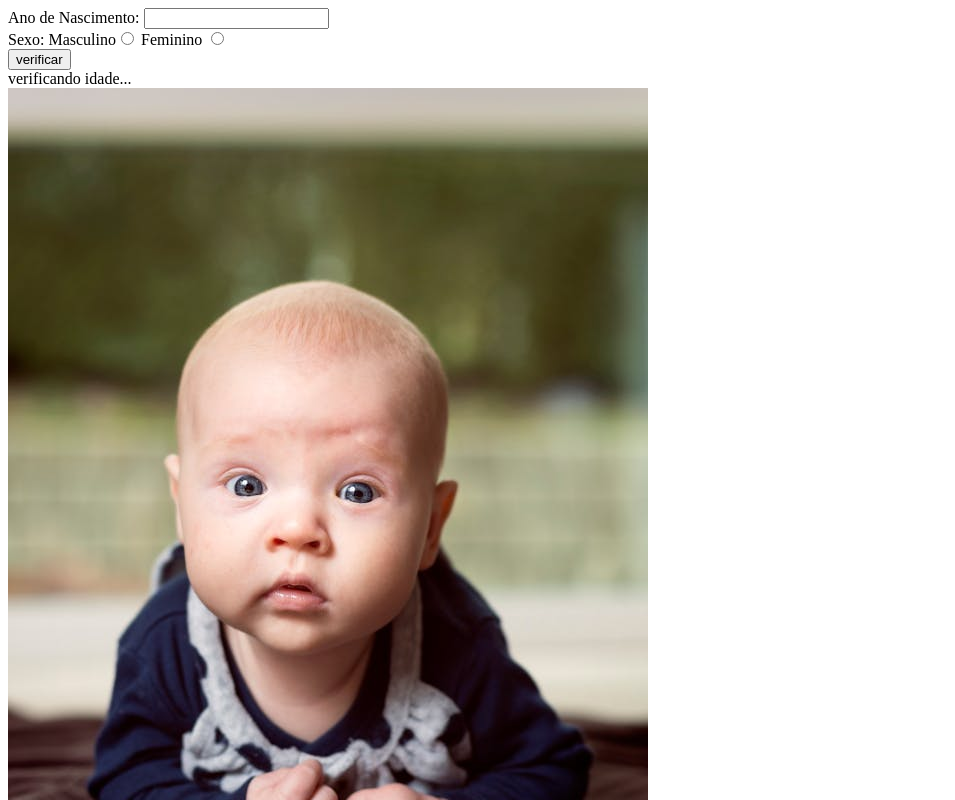
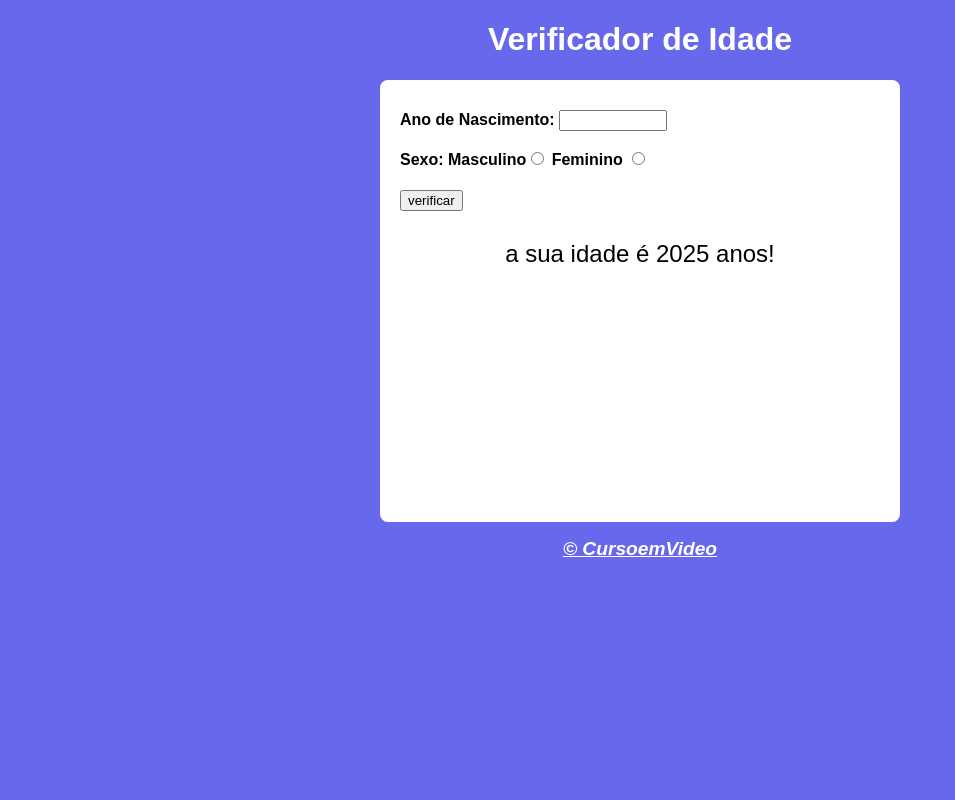
Before and after one commit to RenanAlfenas/JavaScript, a plain HTML site: page aula6/ex002.html in a window 1280 px wide. Both pictures are taken after a click on the button "verificar". Shown: the top 800 px of the page, without its empty margins (0-955 px from the left). Drawn offline with Linux system fonts and the light colour scheme.

Commit message:
verificador de idade

```diff
--- a/aula6/estilos/style.css
+++ b/aula6/estilos/style.css
@@ -1 +1,53 @@
 @charset "UTF-8";
+
+body {
+    background-color: rgb(104, 104, 236);
+    font-family: Arial, Helvetica, sans-serif;
+}
+
+h1 {
+    color: white;
+    text-align: center;
+}
+
+section {
+    background-color: white;
+    border-radius: 8px;
+    padding: 10px;
+    width: 500px;
+    margin: auto;
+}
+
+div#verificador {
+    padding: 10px;
+    line-height: 40px;
+    font-weight: bold;
+}
+
+input#textano {
+    width: 100px;
+}
+
+div#msg {
+    text-align: center;
+    font-size: 1.5em;
+    padding: 10px;
+}
+
+img#foto {
+    width: 230px;
+    height: 230px;
+    border-radius: 50%;
+}
+
+div#imagem {
+    text-align: center;
+}
+
+footer {
+    text-align: center;
+    color: white;
+    font-size: 0.8em;
+    text-decoration: underline;
+    font-style: italic;
+}
--- a/aula6/ex002.html
+++ b/aula6/ex002.html
@@ -5,36 +5,41 @@
     <meta name="viewport" content="width=device-width, initial-scale=1.0">
     <title>Verificador de Idade</title>
     <link rel="stylesheet" href="estilos/style.css">
+
 </head>
 <body>
 
     <head>
-
+        <h1>Verificador de Idade</h1>
     </head>
 
     <section>
 
         <div id="verificador">
             Ano de Nascimento: <input type="number" name="ano de nascimento:" id="textano"> <br>
-            Sexo: Masculino<input type="radio" name="gen" id="masculino">
-                  Feminino <input type="radio" name="gen" id="feminino"> <br>
+            Sexo: Masculino<input type="radio" name="gen" id="masculino" onclick="masc()">
+                  Feminino <input type="radio" name="gen" id="feminino" onclick="fem()"> <br>
 
-                  <input type="button" value="verificar">
+                  <input type="button" value="verificar" onclick="verificar()">
         </div>
 
         <div id="msg">
-            verificando idade...
+            verificando imagem...
         </div>
 
         <div id="imagem">
-            <img src="fotos/menino4.jpg" alt="foto" id="foto">
+            <img src="fotos/transparente.png" alt="foto" id="foto">
         </div>
 
     </section>
 
     <footer>
+        <h2>&copy; CursoemVideo</h2>
+    </footer>
 
-    </footer>
+    <script src="scripts/scrip.js"></script>
+
+
 
 </body>
 </html>
--- /dev/null
+++ b/aula6/scripts/scrip.js
@@ -0,0 +1,43 @@
+
+function verificar() {
+    var tano = window.document.getElementById("textano")
+    var anonum = Number(tano.value)
+    var mensagem = window.document.getElementById("msg")
+
+    var masc = window.document.getElementById('masculino')
+    var fem = window.document.getElementById('feminino')
+
+    var ano = 2025 - anonum
+
+    var img = window.document.getElementById('foto')
+
+    mensagem.innerText = `a sua idade é ${ano} anos!`
+
+
+if (ano <= 10 && fem.checked) {
+    img.src = 'fotos/menina4.jpg'
+} else if (ano > 10 && ano < 20 && fem.checked) {
+    img.src = 'fotos/menina15.jpg'
+} else if (ano >= 20 && ano < 30 && fem.checked) {
+    img.src = 'fotos/menina20.jpg'
+} else if (ano >= 30 && ano < 80 && fem.checked) {
+    img.src = 'fotos/mulher45.jpg'
+} else if (ano >=80  && fem.checked){
+    img.src = 'fotos/mulher80.jpg'
+}
+
+if (ano <= 10 && masc.checked) {
+    img.src = 'fotos/menino4.jpg'
+} else if (ano > 10 && ano < 20 && masc.checked) {
+    img.src = 'fotos/menino15.jpg'
+} else if (ano >= 20 && ano < 30 && masc.checked) {
+    img.src = 'fotos/menino20.jpg'
+} else if (ano >= 30 && ano < 80 && masc.checked) {
+    img.src = 'fotos/homem45.jpg'
+} else if (ano >= 80 && masc.checked) {
+    img.src = 'fotos/homem80.jpg'
+}
+
+
+
+}
```
Also changed, not shown: aula6/fotos/transparente.png (added).
